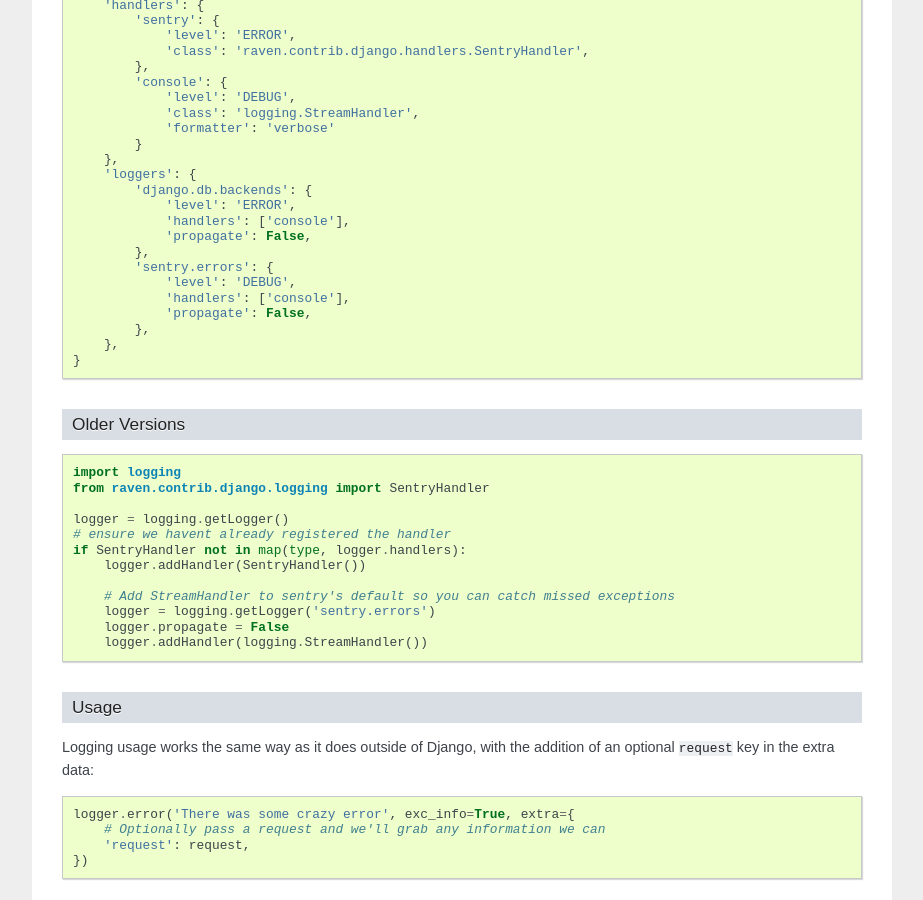
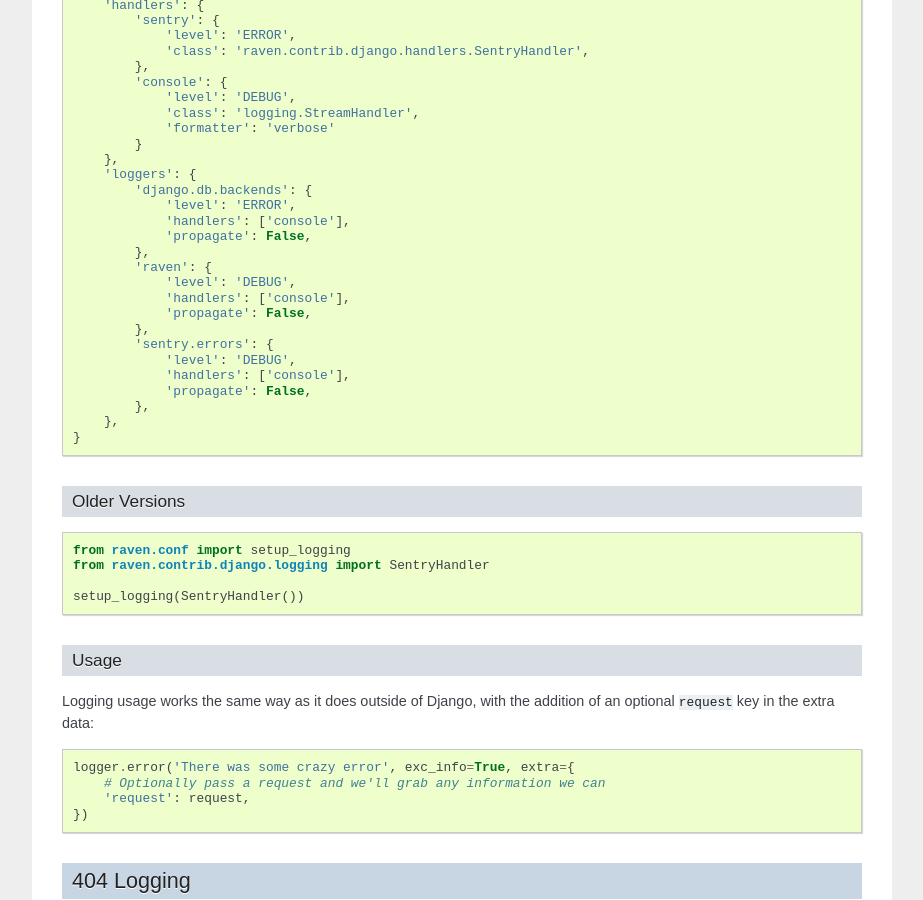
Before and after one commit to JohnFredok/apm-agent-python, a Sphinx documentation site: the page built from docs/config/django.rst, in a window 1280 px wide and 900 px high, scrolled down 724 px. Shown: the whole window, without its empty margins (198-1121 px from the left). Built offline with Sphinx 7.4.7, drawn with Linux system fonts in a browser that asks for light colours; pages that are not in the unit, such as notebooks, are missing from menus.

Commit message:
Make logging suck a bit less

```diff
--- a/docs/config/django.rst
+++ b/docs/config/django.rst
@@ -52,6 +52,11 @@
                 'handlers': ['console'],
                 'propagate': False,
             },
+            'raven': {
+                'level': 'DEBUG',
+                'handlers': ['console'],
+                'propagate': False,
+            },
             'sentry.errors': {
                 'level': 'DEBUG',
                 'handlers': ['console'],
@@ -66,18 +71,10 @@
 
 ::
 
-    import logging
+    from raven.conf import setup_logging
     from raven.contrib.django.logging import SentryHandler
 
-    logger = logging.getLogger()
-    # ensure we havent already registered the handler
-    if SentryHandler not in map(type, logger.handlers):
-        logger.addHandler(SentryHandler())
-
-        # Add StreamHandler to sentry's default so you can catch missed exceptions
-        logger = logging.getLogger('sentry.errors')
-        logger.propagate = False
-        logger.addHandler(logging.StreamHandler())
+    setup_logging(SentryHandler())
 
 Usage
 ~~~~~
```
Also changed, not shown: docs/config/logging.rst (+2 -12 lines), 1 other file.
